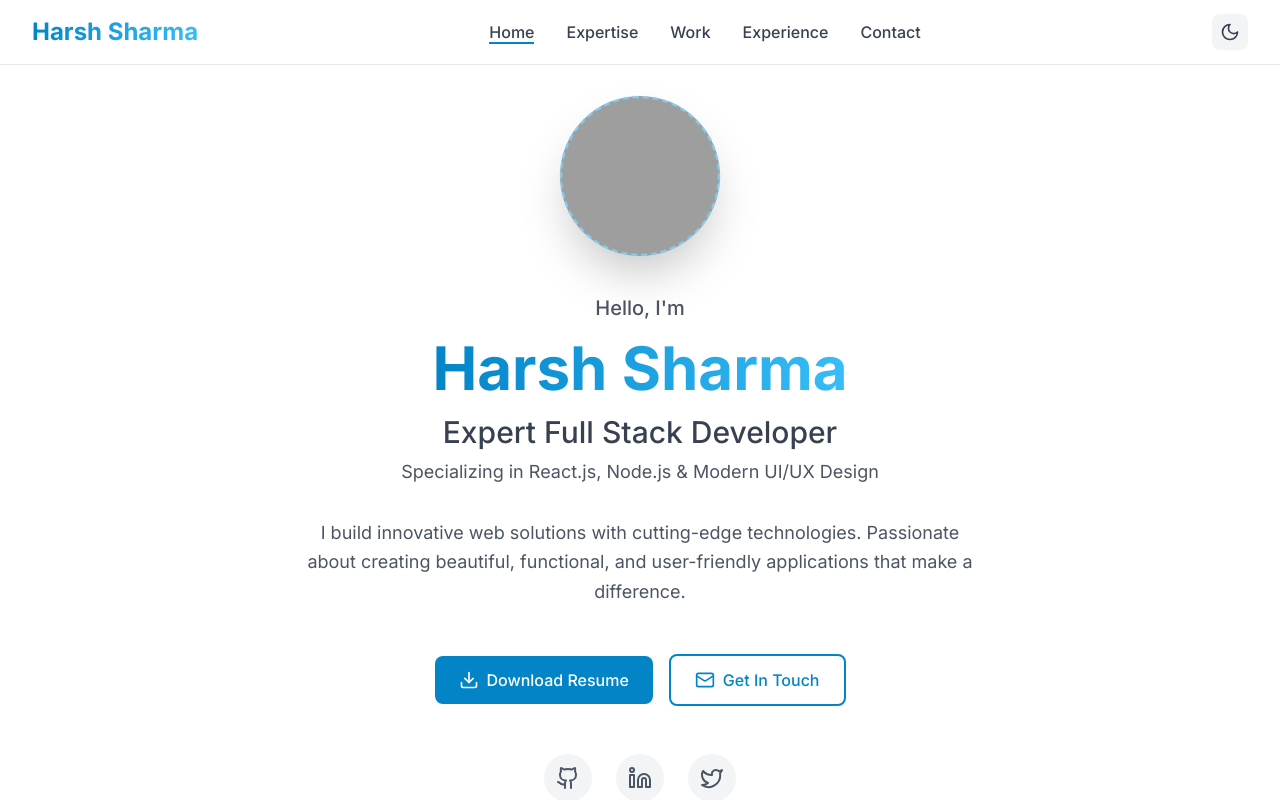
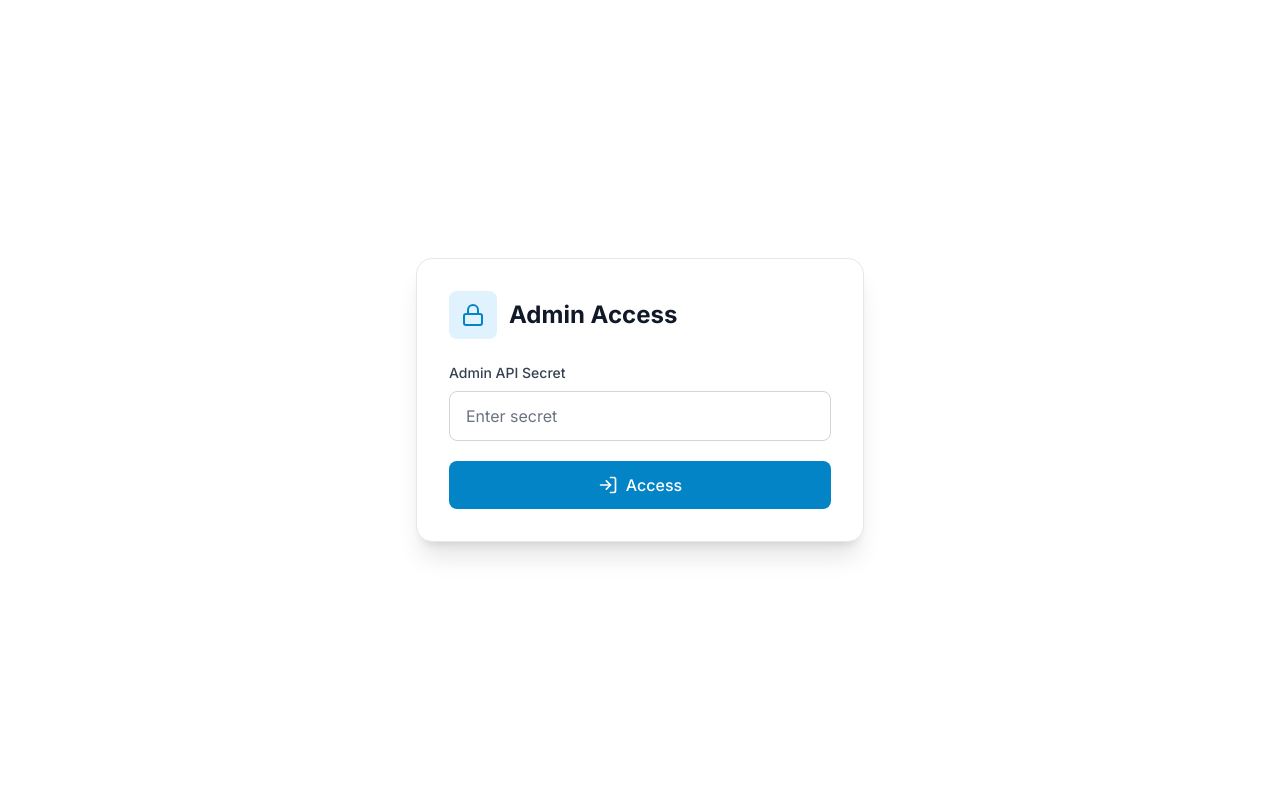
Before and after one commit to Harsh2004R/port, a React (Vite) app in the folder frontend/: page /admin in a window 1280 px wide. Shown: the top 800 px of the page. Built offline with nearby package versions, Linux system fonts and the light colour scheme; grey boxes are pictures that could not be loaded.

Commit message:
Add new Routes

```diff
--- a/frontend/package.json
+++ b/frontend/package.json
@@ -12,6 +12,7 @@
   "dependencies": {
     "react": "^18.2.0",
     "react-dom": "^18.2.0",
+    "react-router-dom": "^6.22.3",
     "framer-motion": "^10.16.4",
     "lucide-react": "^0.292.0",
     "react-intersection-observer": "^9.5.2"
--- a/frontend/src/main.jsx
+++ b/frontend/src/main.jsx
@@ -1,8 +1,15 @@
 import React from 'react'
 import ReactDOM from 'react-dom/client'
+import { createBrowserRouter, RouterProvider } from 'react-router-dom'
 import App from './App.jsx'
 import './index.css'
+import Admin from './routes/Admin.jsx'
+
+const router = createBrowserRouter([
+	{ path: '/', element: <App /> },
+	{ path: '/admin', element: <Admin /> },
+])
 
 ReactDOM.createRoot(document.getElementById('root')).render(
-    <App />
+	<RouterProvider router={router} />
 )
--- /dev/null
+++ b/frontend/src/routes/Admin.jsx
@@ -0,0 +1,128 @@
+import React, { useMemo, useState } from 'react';
+import { Lock, LogIn, Mail, User, MessageSquare, Calendar, ShieldAlert } from 'lucide-react';
+import { API_BASE_URL } from '../utils/base-url';
+
+const Admin = () => {
+	const [secret, setSecret] = useState('');
+	const [isAuthorized, setIsAuthorized] = useState(false);
+	const [loading, setLoading] = useState(false);
+	const [error, setError] = useState('');
+	const [contacts, setContacts] = useState([]);
+
+	const fetchContacts = async (adminKey) => {
+		setLoading(true);
+		setError('');
+		try {
+			const res = await fetch(`${API_BASE_URL}/api/v1/contacts`, {
+				headers: { 'x-admin-key': adminKey },
+			});
+			const json = await res.json();
+			if (!res.ok || !json.success) {
+				throw new Error(json.message || 'Failed to fetch contacts');
+			}
+			setContacts(json.data || []);
+			setIsAuthorized(true);
+		} catch (err) {
+			setError(err.message || 'Authorization failed');
+			setIsAuthorized(false);
+		} finally {
+			setLoading(false);
+		}
+	};
+
+	const handleAccess = async (e) => {
+		e.preventDefault();
+		if (!secret.trim()) {
+			setError('Please enter admin secret');
+			return;
+		}
+		await fetchContacts(secret.trim());
+	};
+
+	if (!isAuthorized) {
+		return (
+			<div className="min-h-screen flex items-center justify-center bg-white dark:bg-dark-900 p-4">
+				<div className="w-full max-w-md bg-white dark:bg-dark-800 rounded-2xl shadow-xl border border-gray-200 dark:border-gray-700 p-8">
+					<div className="flex items-center gap-3 mb-6">
+						<div className="p-3 rounded-lg bg-primary-100 dark:bg-primary-900/30">
+							<Lock className="h-6 w-6 text-primary-600 dark:text-primary-400" />
+						</div>
+						<h1 className="text-2xl font-bold text-gray-900 dark:text-white">Admin Access</h1>
+					</div>
+					<form onSubmit={handleAccess} className="space-y-5">
+						<div>
+							<label className="block text-sm font-medium text-gray-700 dark:text-gray-300 mb-2">Admin API Secret</label>
+							<input
+								type="password"
+								className="input-field w-full"
+								placeholder="Enter secret"
+								value={secret}
+								onChange={(e) => setSecret(e.target.value)}
+							/>
+						</div>
+						{error && (
+							<div className="p-3 rounded-lg bg-red-100 dark:bg-red-900/20 text-red-800 dark:text-red-300 text-sm flex items-center gap-2">
+								<ShieldAlert className="h-4 w-4" />
+								{error}
+							</div>
+						)}
+						<button
+							type="submit"
+							disabled={loading}
+							className="w-full btn-primary flex items-center justify-center gap-2 disabled:opacity-50"
+						>
+							{loading ? (
+								<>
+									<div className="animate-spin rounded-full h-4 w-4 border-2 border-white border-t-transparent"></div>
+									Checking...
+								</>
+							) : (
+								<>
+									<LogIn className="h-5 w-5" />
+									Access
+								</>
+							)}
+						</button>
+					</form>
+				</div>
+			</div>
+		);
+	}
+
+	return (
+		<div className="min-h-screen bg-white dark:bg-dark-900 p-6">
+			<div className="max-w-5xl mx-auto">
+				<h1 className="text-3xl font-bold text-gray-900 dark:text-white mb-6">Contacts</h1>
+				<div className="grid grid-cols-1 md:grid-cols-2 gap-6">
+					{contacts.map((c) => (
+						<div key={c._id} className="bg-white dark:bg-dark-800 rounded-xl shadow border border-gray-200 dark:border-gray-700 p-5">
+							<div className="flex items-start justify-between">
+								<div className="space-y-2">
+									<div className="flex items-center gap-2 text-gray-900 dark:text-white font-semibold">
+										<User className="h-4 w-4 text-primary-600 dark:text-primary-400" /> {c.name}
+									</div>
+									<div className="flex items-center gap-2 text-gray-600 dark:text-gray-300">
+										<Mail className="h-4 w-4" /> {c.email}
+									</div>
+									<div className="flex items-center gap-2 text-gray-600 dark:text-gray-300">
+										<MessageSquare className="h-4 w-4" /> {c.subject}
+									</div>
+								</div>
+								<div className="text-xs text-gray-500 dark:text-gray-400">
+									<Calendar className="inline h-3 w-3 mr-1" />
+									{new Date(c.createdAt).toLocaleString()}
+								</div>
+							</div>
+							<p className="mt-4 text-gray-700 dark:text-gray-200 whitespace-pre-wrap leading-relaxed">{c.message}</p>
+						</div>
+					))}
+					{contacts.length === 0 && (
+						<div className="col-span-full text-center text-gray-500 dark:text-gray-400">No contacts found.</div>
+					)}
+				</div>
+			</div>
+		</div>
+	);
+};
+
+export default Admin;
--- /dev/null
+++ b/frontend/src/utils/base-url/index.js
@@ -0,0 +1 @@
+export const API_BASE_URL = 'http://localhost:3002';
```
Also changed, not shown: 1 other file (tests, documents, lock files or other folders).
